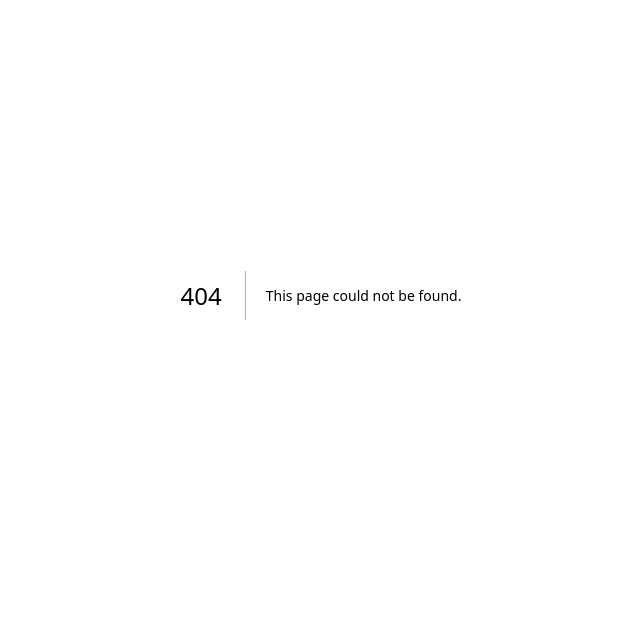
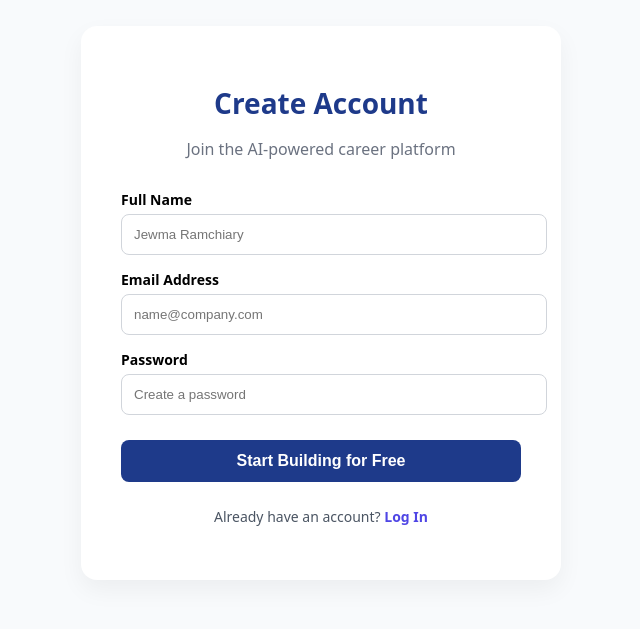
Before and after one commit to jewma1/Hirvanta, a Next.js app in the folder frontend/: page /signup in a window 1280 px wide. Before the commit this address had no page. Shown: the part 105-734 px from the top of the page, without its empty margins (319-959 px from the left). Built offline with nearby package versions, Linux system fonts and the light colour scheme.

Commit message:
Create page.tsx

```diff
--- /dev/null
+++ b/frontend/app/signup/page.tsx
@@ -0,0 +1,36 @@
+import Link from 'next/link';
+
+export default function Signup() {
+  return (
+    <div style={{ minHeight: '100vh', display: 'flex', alignItems: 'center', justifyContent: 'center', backgroundColor: '#f8fafc', fontFamily: 'system-ui, sans-serif' }}>
+      <div style={{ backgroundColor: 'white', padding: '40px', borderRadius: '16px', boxShadow: '0 10px 25px rgba(0,0,0,0.05)', width: '100%', maxWidth: '400px', textAlign: 'center' }}>
+
+        <h1 style={{ color: '#1e3a8a', fontSize: '28px', fontWeight: 'bold', marginBottom: '10px' }}>Create Account</h1>
+        <p style={{ color: '#6b7280', marginBottom: '30px' }}>Join the AI-powered career platform</p>
+
+        <div style={{ display: 'flex', flexDirection: 'column', gap: '15px', textAlign: 'left' }}>
+          <div>
+            <label style={{ display: 'block', fontSize: '14px', fontWeight: '600', marginBottom: '5px' }}>Full Name</label>
+            <input type="text" placeholder="Jewma Ramchiary" style={{ width: '100%', padding: '12px', borderRadius: '8px', border: '1px solid #d1d5db' }} />
+          </div>
+          <div>
+            <label style={{ display: 'block', fontSize: '14px', fontWeight: '600', marginBottom: '5px' }}>Email Address</label>
+            <input type="email" placeholder="name@company.com" style={{ width: '100%', padding: '12px', borderRadius: '8px', border: '1px solid #d1d5db' }} />
+          </div>
+          <div>
+            <label style={{ display: 'block', fontSize: '14px', fontWeight: '600', marginBottom: '5px' }}>Password</label>
+            <input type="password" placeholder="Create a password" style={{ width: '100%', padding: '12px', borderRadius: '8px', border: '1px solid #d1d5db' }} />
+          </div>
+
+          <button style={{ backgroundColor: '#1e3a8a', color: 'white', padding: '12px', borderRadius: '8px', border: 'none', fontWeight: 'bold', fontSize: '16px', cursor: 'pointer', marginTop: '10px' }}>
+            Start Building for Free
+          </button>
+        </div>
+
+        <p style={{ marginTop: '25px', fontSize: '14px', color: '#4b5563' }}>
+          Already have an account? <Link href="/login" style={{ color: '#4f46e5', fontWeight: 'bold', textDecoration: 'none' }}>Log In</Link>
+        </p>
+      </div>
+    </div>
+  );
+}
```
